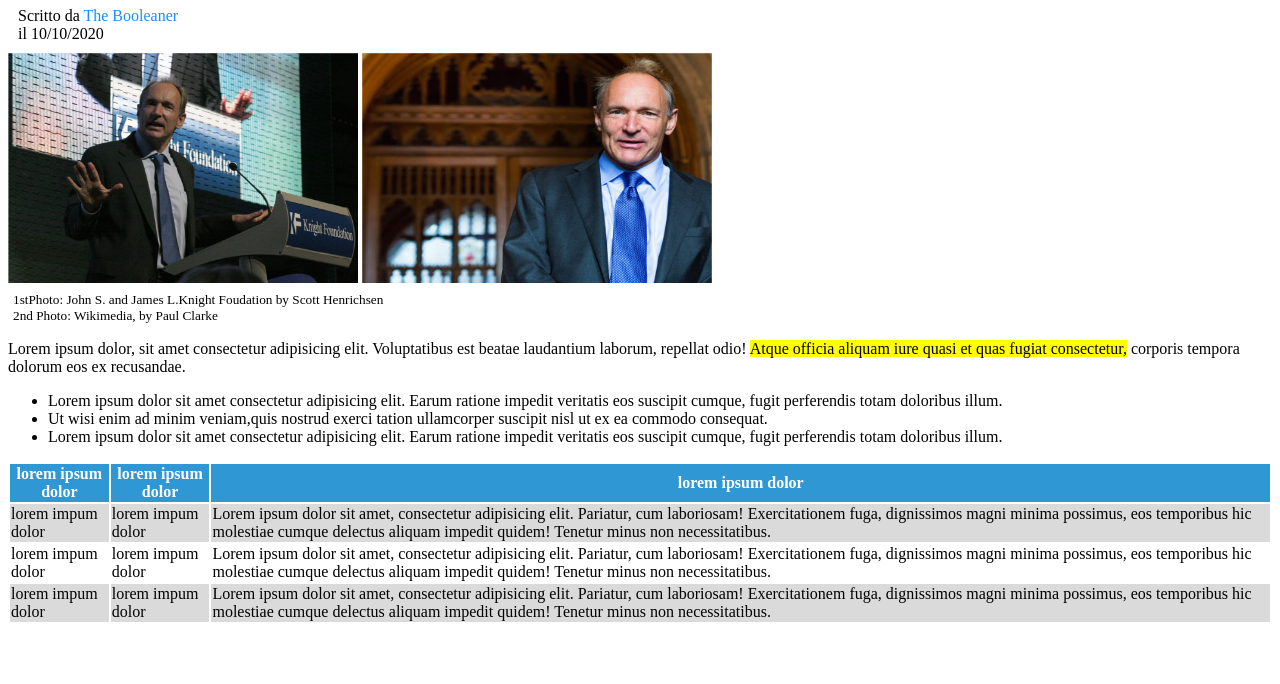
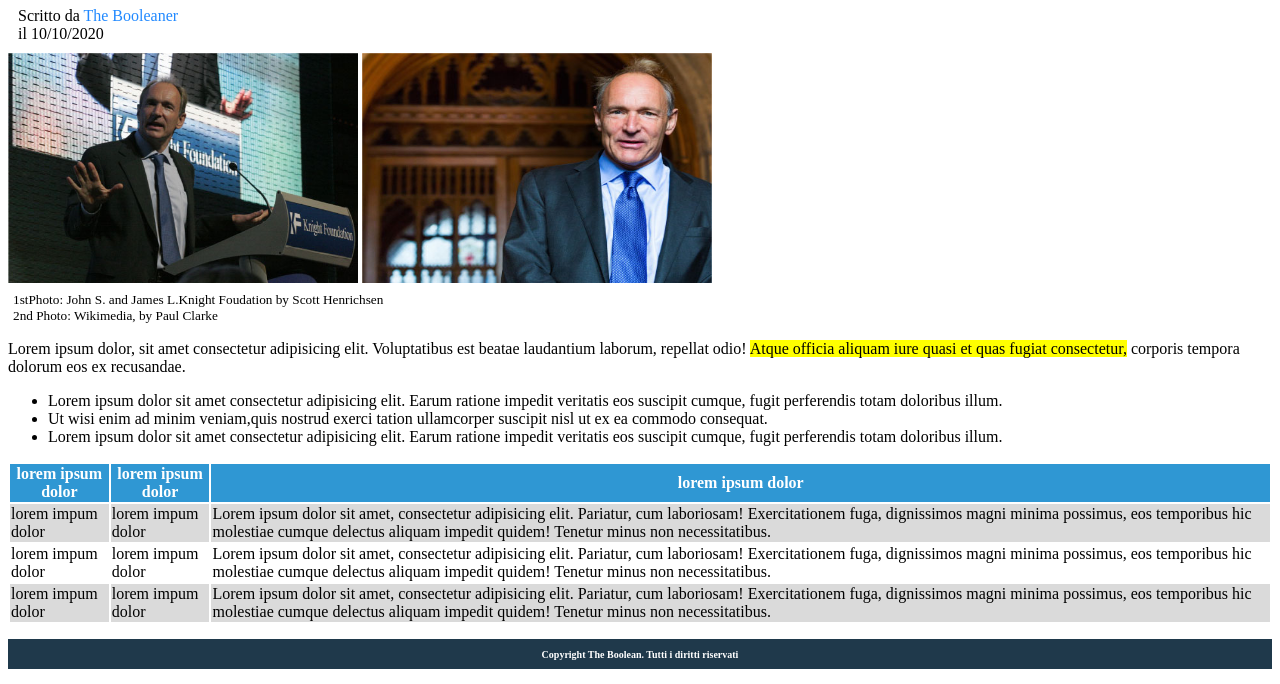
Before and after one commit to DaniPrr90/Esercizio-CSS, a plain HTML site: page index.html in a window 1280 px wide. Shown: the part 138-822 px from the top of the page. Before the commit the page ends 800 px from the top, so only its background shows below. Drawn offline with Linux system fonts and the light colour scheme.

Commit message:
add:footer

```diff
--- a/index.html
+++ b/index.html
@@ -89,6 +89,10 @@
     </section>
     <!--fine sezione tabella-->
 
+    <footer>
+        <h4 class="copyright"> Copyright The Boolean. Tutti i diritti riservati</h4>
+    </footer>
+
 
 
 
```
